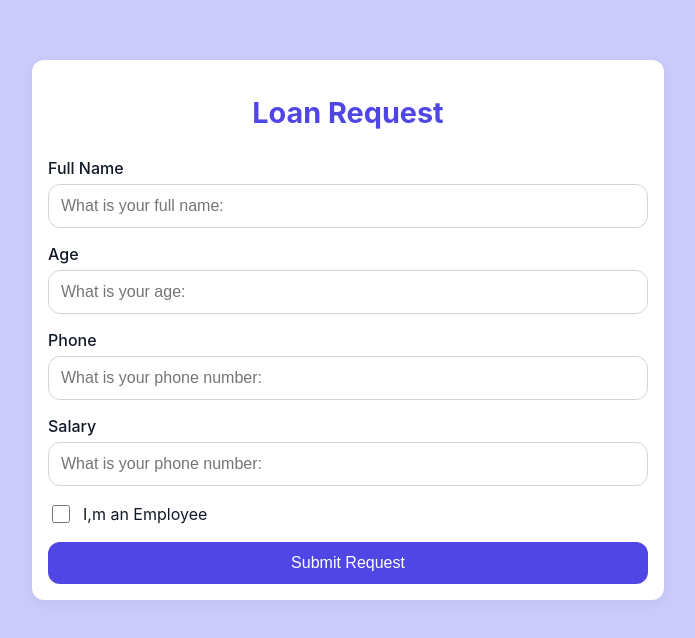
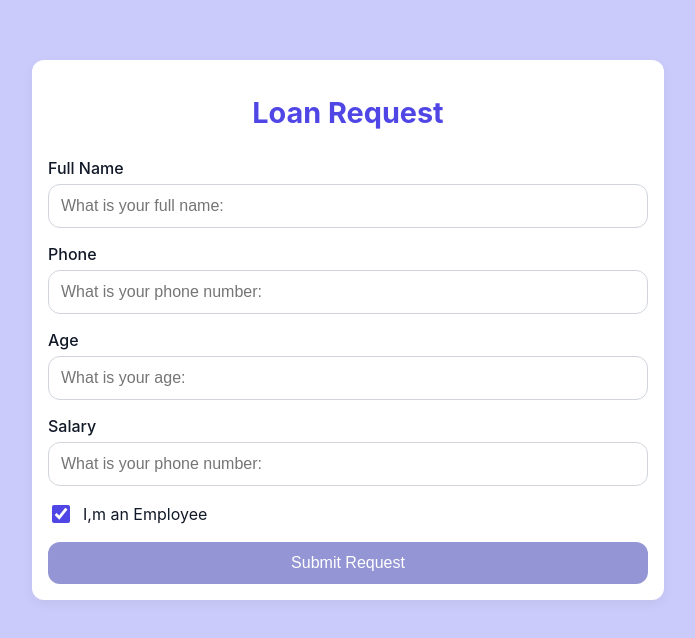
Before and after one commit to AhmeDev1425/Loan-Application-Form, a React (Vite) app: page / in a window 1280 px wide. Shown: the part 120-758 px from the top of the page, without its empty margins (292-987 px from the left). Built offline with nearby package versions, Linux system fonts and the light colour scheme.

Commit message:
Complete Form with states

```diff
--- a/src/LoanForm.jsx
+++ b/src/LoanForm.jsx
@@ -1,9 +1,24 @@
+
+// import OverlayApp from './OverlayApp'
+import { useState } from "react";
+
 export default function LoanForm() {
 
+  const [loanInputs, setLoanInputs] = useState(
+    {
+      name:"",
+      phone:"",
+      age:"",
+      isEmployee:"false",
+      salary:""
+
+    }
+  )
+
   return (
+    <>
       <div className="loan-container">
         <h1>Loan Request</h1>
-      {/* name - phone - age Check employee - salary   */}
         <form
         // onSubmit={}
         style={{ display: "flex", flexDirection: "column", gap: "16px" }}>
@@ -12,19 +27,9 @@ export default function LoanForm() {
 
             <input
               type="text"
-            // value={}
-            // onChange={}
+              value={loanInputs.name}
+              onChange={(e)=> {setLoanInputs({...loanInputs,name:e.target.value})}}
               placeholder="What is your full name: "
-          />
-        </div>
-
-        <div className="loan-input">
-          <label>Age</label>
-          <input
-            type="number"
-            // value={}
-            // onChange={}
-            placeholder="What is your age: "
             />
           </div>
 
@@ -32,9 +37,20 @@ export default function LoanForm() {
             <label>Phone</label>
             <input
               type="number"
-            // value={}
-            // onChange={}
+              value={loanInputs.phone}
+              onChange={(e)=> {setLoanInputs({...loanInputs,phone:e.target.value})}}
               placeholder="What is your phone number: "
+            />
+          </div>
+
+
+          <div className="loan-input">
+            <label>Age</label>
+            <input
+              type="number"
+              value={loanInputs.age}
+              onChange={(e)=> {setLoanInputs({...loanInputs,age:e.target.value})}}
+              placeholder="What is your age: "
             />
             </div>
 
@@ -42,8 +58,9 @@ export default function LoanForm() {
             <label>Salary</label>
             <input
               type="number"
-            // value={}
-            // onChange={}
+              value={loanInputs.salary}
+              onChange={(e)=> {setLoanInputs({...loanInputs,salary:e.target.value})}}
+
               placeholder="What is your phone number: "
             />
           </div>
@@ -52,14 +69,23 @@ export default function LoanForm() {
             <label>
             <input
               type="checkbox"
-            // checked={}
-            // onChange={}
+              checked={!!loanInputs.isEmployee}
+              onChange={(e)=> {setLoanInputs({...loanInputs,isEmployee:e.target.checked})}}
+
               />
                 I,m an Employee </label>
           </div>
 
-        <button type="submit">Submit Request</button>
+          <button
+            disabled={!(loanInputs.name && loanInputs.age && loanInputs.salary)}
+            type="submit">Submit Request</button>
         </form>
       </div>
+
+      <div>
+        {/* <OverlayApp/> */}
+      </div>
+    </>
+
   );
 }
--- a/src/OverlayApp.jsx
+++ b/src/OverlayApp.jsx
@@ -1,48 +1,48 @@
-import React, { useState } from "react";
+// import React, { useState } from "react";
 
-export default function OverlayApp() {
-  const [name, setName] = useState("");
-  const [email, setEmail] = useState("");
-  const [showOverlay, setShowOverlay] = useState(false);
+// export default function OverlayApp() {
+//   const [name, setName] = useState("");
+//   const [email, setEmail] = useState("");
+//   const [showOverlay, setShowOverlay] = useState(false);
 
-  const handleSubmit = (e) => {
-    e.preventDefault();
-    setShowOverlay(true);
+//   const handleSubmit = (e) => {
+//     e.preventDefault();
+//     setShowOverlay(true);
 
-    setTimeout(() => {
-      setShowOverlay(false);
-      setName("");
-      setEmail("");
-    }, 2000);
-  };
+//     setTimeout(() => {
+//       setShowOverlay(false);
+//       setName("");
+//       setEmail("");
+//     }, 2000);
+//   };
 
-  return (
-    <>
-      {showOverlay && (
-        <div className="overlay">
-          <div className="overlay-message">Requestion has sent ✅</div>
-        </div>
-      )}
-      {/* <div className="app-container">
-        <h2>Simple Form</h2>
-        <form onSubmit={handleSubmit} style={{ display: "flex", flexDirection: "column", gap: "12px" }}>
-          <input
-            type="text"
-            placeholder="Name"
-            value={name}
-            onChange={(e) => setName(e.target.value)}
-            required
-          />
-          <input
-            type="email"
-            placeholder="Email"
-            value={email}
-            onChange={(e) => setEmail(e.target.value)}
-            required
-          />
-          <button type="submit">Submit</button>
-        </form>
-      </div> */}
-    </>
-  );
-}
+//   return (
+//     <>
+//       {showOverlay && (
+//         <div className="overlay">
+//           <div className="overlay-message">Requestion has sent ✅</div>
+//         </div>
+//       )}
+//       {/* <div className="app-container">
+//         <h2>Simple Form</h2>
+//         <form onSubmit={handleSubmit} style={{ display: "flex", flexDirection: "column", gap: "12px" }}>
+//           <input
+//             type="text"
+//             placeholder="Name"
+//             value={name}
+//             onChange={(e) => setName(e.target.value)}
+//             required
+//           />
+//           <input
+//             type="email"
+//             placeholder="Email"
+//             value={email}
+//             onChange={(e) => setEmail(e.target.value)}
+//             required
+//           />
+//           <button type="submit">Submit</button>
+//         </form>
+//       </div> */}
+//     </>
+//   );
+// }
--- a/src/index.css
+++ b/src/index.css
@@ -5,6 +5,7 @@
   --primary-color: #4f46e5; /* لون أساسي */
   --secondary-color: #6366f1;
   --background-color: #6365f156;
+  --disabled-color: #0c0e9e70;
   --box-background: #ffffff;
   --border-radius: 12px;
   --box-shadow: 0 4px 12px rgba(0,0,0,0.05);
@@ -100,6 +101,18 @@ button {
   transition: background 0.3s;
 }
 
+/* ===== Buttons ===== */
+button:disabled {
+  background-color: var(--disabled-color);
+  color: #fff;
+  border: none;
+  padding: 12px;
+  font-size: 1rem;
+  border-radius: var(--border-radius);
+  cursor: pointer;
+  transition: background 0.3s;
+}
+
 button:hover {
   background-color: var(--secondary-color);
 }
--- a/src/main.jsx
+++ b/src/main.jsx
@@ -2,11 +2,9 @@ import { StrictMode } from 'react'
 import { createRoot } from 'react-dom/client'
 import './index.css'
 import LoanForm from './LoanForm'
-import OverlayApp from './OverlayApp'
 
 createRoot(document.getElementById('root')).render(
   <StrictMode>
     <LoanForm/>
-    <OverlayApp/>
   </StrictMode>,
 )
```
Lines whose indentation alone changed are shown as unchanged.
